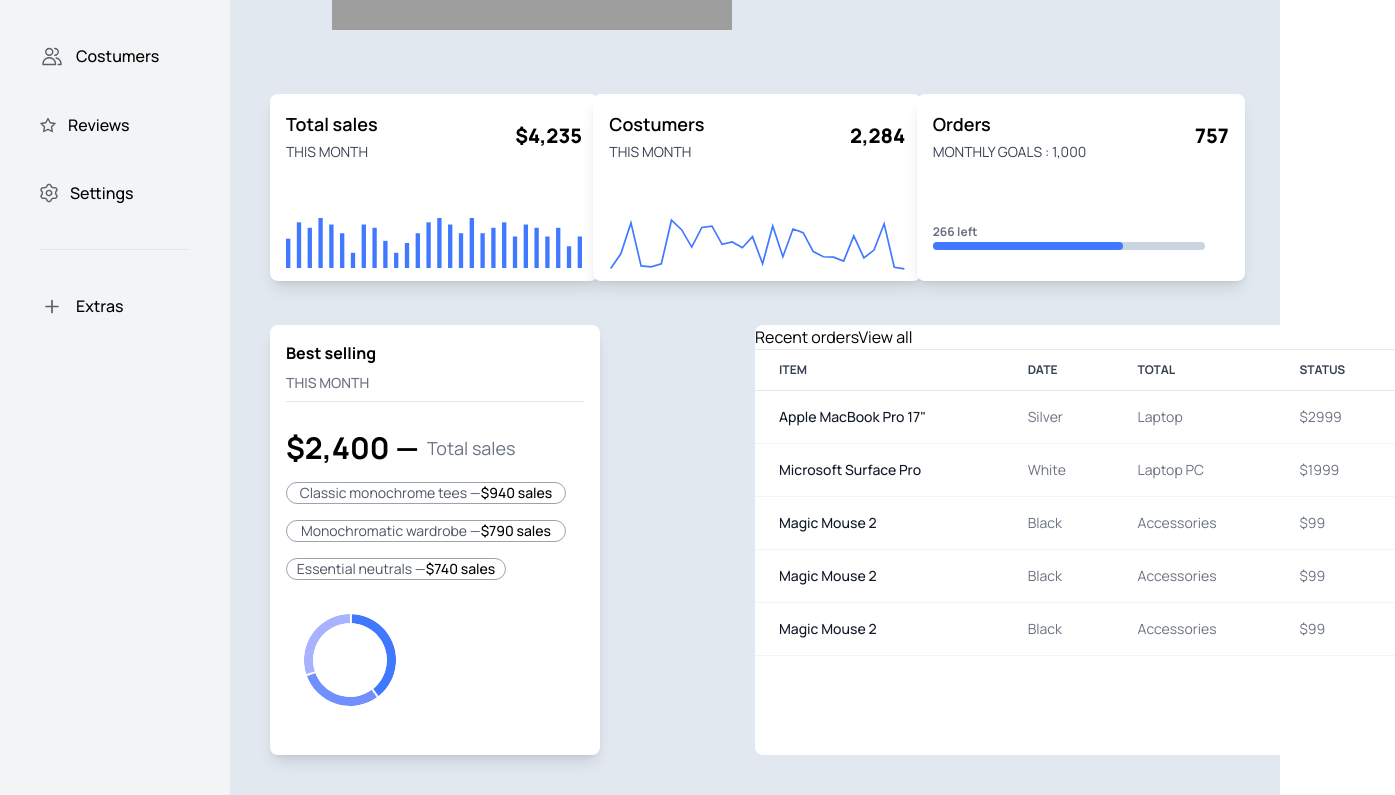
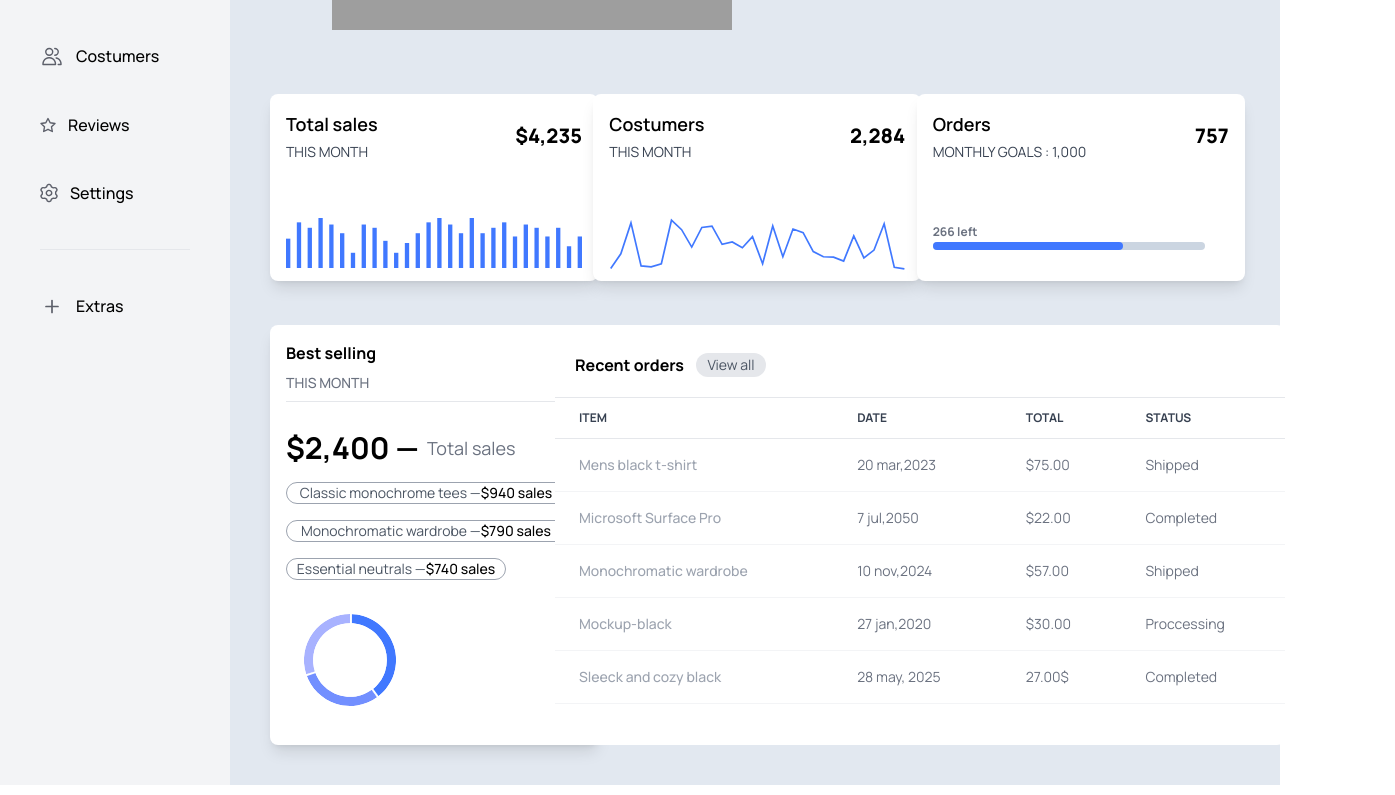
Before and after one commit to Dea-gogilashvili/ecommerce, a React (Create React App) app: page /adminpagedashboard in a window 1280 px wide. Shown: the part 310-1105 px from the top of the page, 1395 px wide, since content can reach past the window. Built offline with nearby package versions, Linux system fonts and the light colour scheme; grey boxes are pictures that could not be loaded.

Commit message:
finished dashboard

```diff
--- a/src/components/Dashoboardadminpage.tsx
+++ b/src/components/Dashoboardadminpage.tsx
@@ -108,11 +108,11 @@ const Dashboardadminpage = () => {
           <div className=" max-w-[330px] max-h-[475px] flex flex-col  gap-2 bg-white rounded-lg shadow-lg p-4">
             <div className="w-[328px]  flex flex-col  gap-2">
               <span className="font-bold">Best selling</span>
-              <span className="text-sm font-medium text-gray-500">
-                {" "}
-                THIS MONTH
-              </span>
+              <span className="text-sm font-medium text-gray-500">THIS MONTH</span>
             </div>
+
+
+
 
             <hr className="bg-gray-700 w-[330x] h-[0.5px]"></hr>
 
@@ -124,9 +124,9 @@ const Dashboardadminpage = () => {
 
               <div className="flex border-[0.5px] border-solid rounded-xl border-gray-400 text-sm justify-center w-[280px]">
                 <span className="text-gray-600">
-                  Classic monochrome tees —
-                </span>
-                <span className="font-medium">$940 sales</span>
+                  Classic monochrome tees —  </span>
+                 <span className="font-medium">$940 sales</span>
+
               </div>
 
               <div className="flex border-[0.5px] border-solid rounded-xl border-gray-400 text-sm justify-center w-[280px]">
@@ -143,11 +143,11 @@ const Dashboardadminpage = () => {
             </div>
           </div>
 
-          <div className="w-[640px] h-[430px] bg-white rounded-lg">
+          <div className="w-[730px] h-[420px] bg-white rounded-lg ml-[-200px]  ">
             <div className="relative overflow-x-auto">
-              <div>
-                <span>Recent orders</span>
-                <span>View all</span>
+              <div className="flex gap-3 mt-7 ml-5 mb-5">
+                <span className="font-bold">Recent orders</span>
+                <span className="bg-gray-200 rounded-xl w-[70px] text-sm flex justify-center items-center text-gray-600">View all</span>
               </div>
 
               <table className="w-full text-sm text-left rtl:text-right text-gray-500 dark:text-gray-400">
@@ -162,44 +162,44 @@ const Dashboardadminpage = () => {
 
               <tbody>
                   <tr className="bg-white  dark:bg-gray-800 dark:border-gray-700 border-b border-gray-100">
-                    <th scope="row" className="px-6 py-4 font-medium text-gray-900 whitespace-nowrap dark:text-white ">  Apple MacBook Pro 17" </th>
-                     <td className="px-6 py-4">Silver</td>
-                     <td className="px-6 py-4">Laptop</td>
-                     <td className="px-6 py-4">$2999</td>
+                    <th scope="row" className="px-6 py-4 font-medium text-gray-400 whitespace-nowrap dark:text-white ">  Mens black t-shirt </th>
+                     <td className="px-6 py-4">20 mar,2023</td>
+                     <td className="px-6 py-4">$75.00</td>
+                     <td className="px-6 py-4">Shipped</td>
                   </tr>
 
 
 
                   <tr className="bg-white  dark:bg-gray-800 dark:border-gray-700 border-b border-gray-100">
-                    <th scope="row" className="px-6 py-4 font-medium text-gray-900 whitespace-nowrap dark:text-white" >Microsoft Surface Pro  </th>
-                      <td className="px-6 py-4">White</td>
-                      <td className="px-6 py-4">Laptop PC</td>
-                      <td className="px-6 py-4">$1999</td>
+                    <th scope="row" className="px-6 py-4 font-medium text-gray-400 whitespace-nowrap dark:text-white" >Microsoft Surface Pro  </th>
+                      <td className="px-6 py-4">7 jul,2050</td>
+                      <td className="px-6 py-4">$22.00</td>
+                      <td className="px-6 py-4">Completed</td>
                  </tr>
 
 
                   <tr className="bg-white dark:bg-gray-800  border-b border-gray-100">
-                    <th scope="row" className="px-6 py-4 font-medium text-gray-900 whitespace-nowrap dark:text-white  "> Magic Mouse 2 </th>
-                      <td className="px-6 py-4">Black</td>
-                      <td className="px-6 py-4">Accessories</td>
-                      <td className="px-6 py-4">$99</td>
+                    <th scope="row" className="px-6 py-4 font-medium text-gray-400 whitespace-nowrap dark:text-white  "> Monochromatic wardrobe</th>
+                      <td className="px-6 py-4">10 nov,2024</td>
+                      <td className="px-6 py-4">$57.00</td>
+                      <td className="px-6 py-4">Shipped</td>
                   </tr>
 
 
 
                   <tr className="bg-white dark:bg-gray-800 border-b border-gray-100">
-                    <th scope="row" className="px-6 py-4 font-medium text-gray-900 whitespace-nowrap dark:text-white  ">Magic Mouse 2 </th>
-                       <td className="px-6 py-4">Black</td>
-                       <td className="px-6 py-4">Accessories</td>
-                       <td className="px-6 py-4">$99</td>
+                    <th scope="row" className="px-6 py-4 font-medium text-gray-400 whitespace-nowrap dark:text-white  ">Mockup-black</th>
+                       <td className="px-6 py-4">27 jan,2020</td>
+                       <td className="px-6 py-4">$30.00</td>
+                       <td className="px-6 py-4">Proccessing</td>
                   </tr>
 
 
                      <tr className="bg-white dark:bg-gray-800  border-b border-gray-100">
-                     <th scope="row" className="px-6 py-4 font-medium text-gray-900 whitespace-nowrap dark:text-white  border-b border-gray-100" > Magic Mouse 2  </th>
-                      <td className="px-6 py-4">Black</td>
-                      <td className="px-6 py-4">Accessories</td>
-                      <td className="px-6 py-4">$99</td>
+                     <th scope="row" className="px-6 py-4 font-medium text-gray-400 whitespace-nowrap dark:text-white  border-b border-gray-100" > Sleeck and cozy black  </th>
+                      <td className="px-6 py-4">28 may, 2025</td>
+                      <td className="px-6 py-4">27.00$</td>
+                      <td className="px-6 py-4">Completed</td>
                   </tr>
 
 
```
